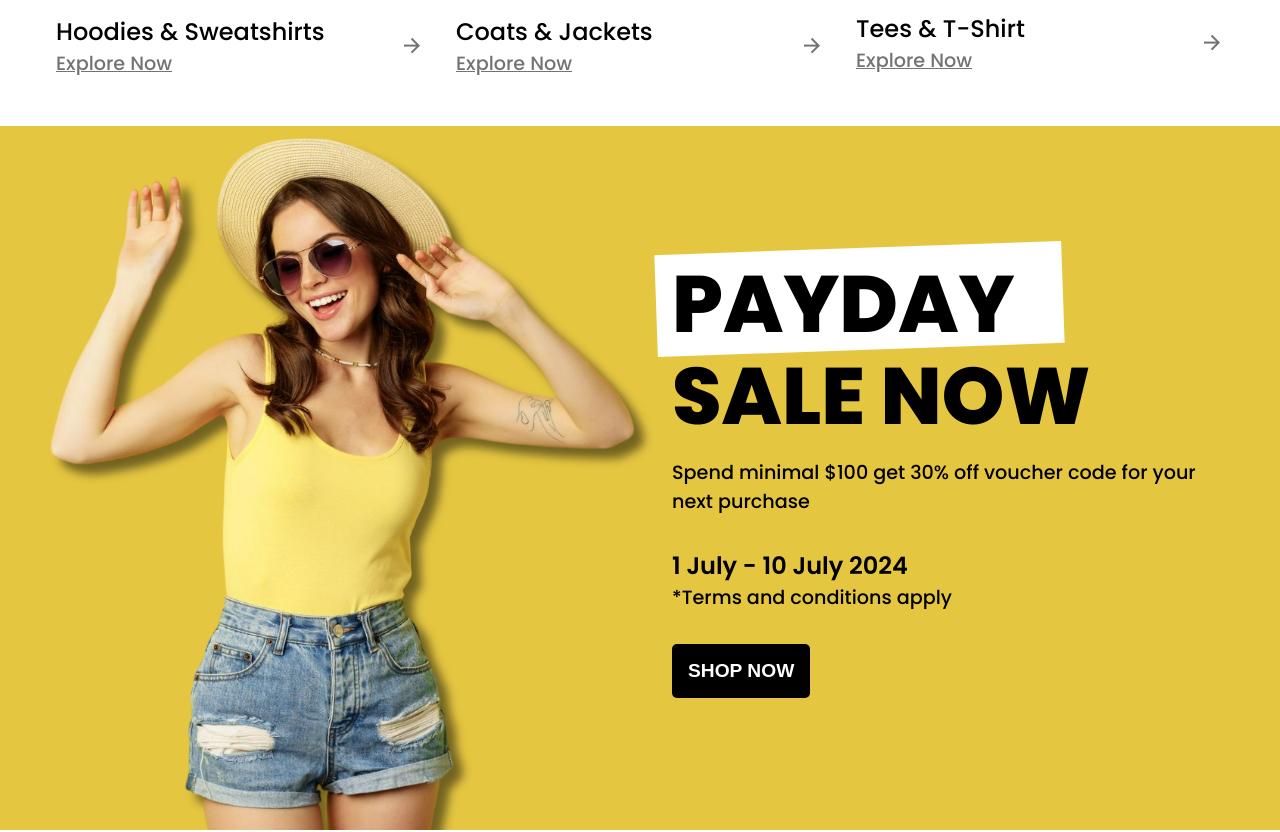
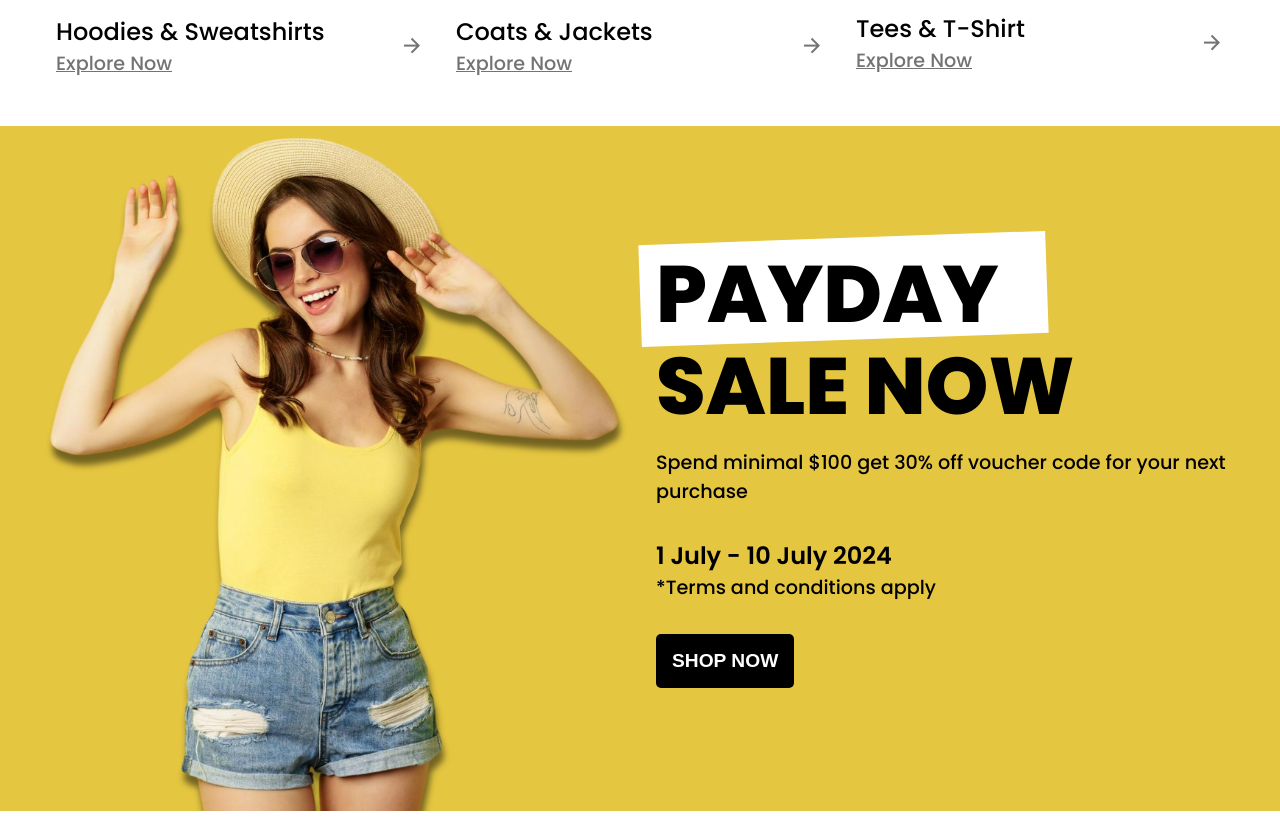
Before and after one commit to aulanchik/clothing, a plain HTML site: page index.html in a window 1280 px wide. Shown: the part 1482-2314 px from the top of the page. Drawn offline with nearby package versions, Linux system fonts and the light colour scheme.

Commit message:
attempt to fix shadows

```diff
--- a/assets/styles/sale.css
+++ b/assets/styles/sale.css
@@ -5,18 +5,15 @@
 
 .sale__container {
     display: grid;
-    grid-template-columns: repeat(2, 1fr);
+    grid-template-columns: repeat(2, 2fr);
+    justify-content: center;
     align-items: center;
-    justify-content: center;
     padding: 0;
+    gap: 2rem;
 }
 
-.sale__image img {
-    height: 100%;
-    filter: drop-shadow(10px 10px 5px rgba(0,0,0,0.5));
-    -webkit-filter: drop-shadow(10px 10px 5px rgba(0,0,0,0.5));
-    -moz-filter: drop-shadow(10px 10px 5px rgba(0,0,0,0.5));
-    -o-filter: drop-shadow(10px 10px 5px rgba(0,0,0,0.5));
+.sale__image {
+    filter: drop-shadow(2px 10px 3px rgba(0, 0, 0, 0.5));
 }
 
 .sale__content {
@@ -24,7 +21,6 @@
     flex-direction: column;
     justify-content: center;
     text-align: left;
-    padding-left: 2rem;
 }
 
 .sale__content h2 {
--- a/index.html
+++ b/index.html
@@ -95,7 +95,7 @@
                 <h4>1 July - 10 July 2024</h4>
                 <p>*Terms and conditions apply</p>
                 <div class="sale__btn">
-                    <button class="btn">Shop Now</button>
+                    <button>Shop Now</button>
                 </div>
             </div>
         </div>
```
